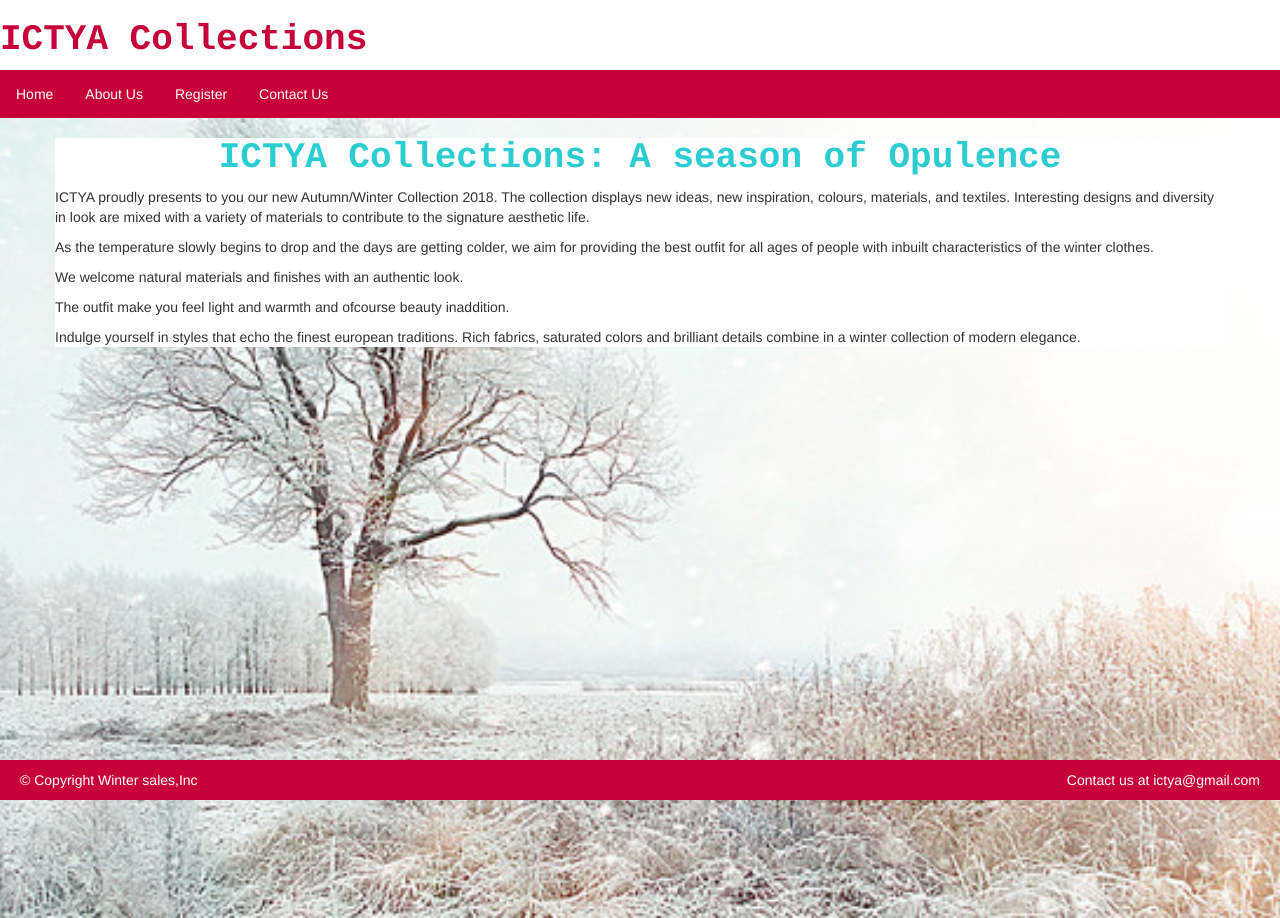
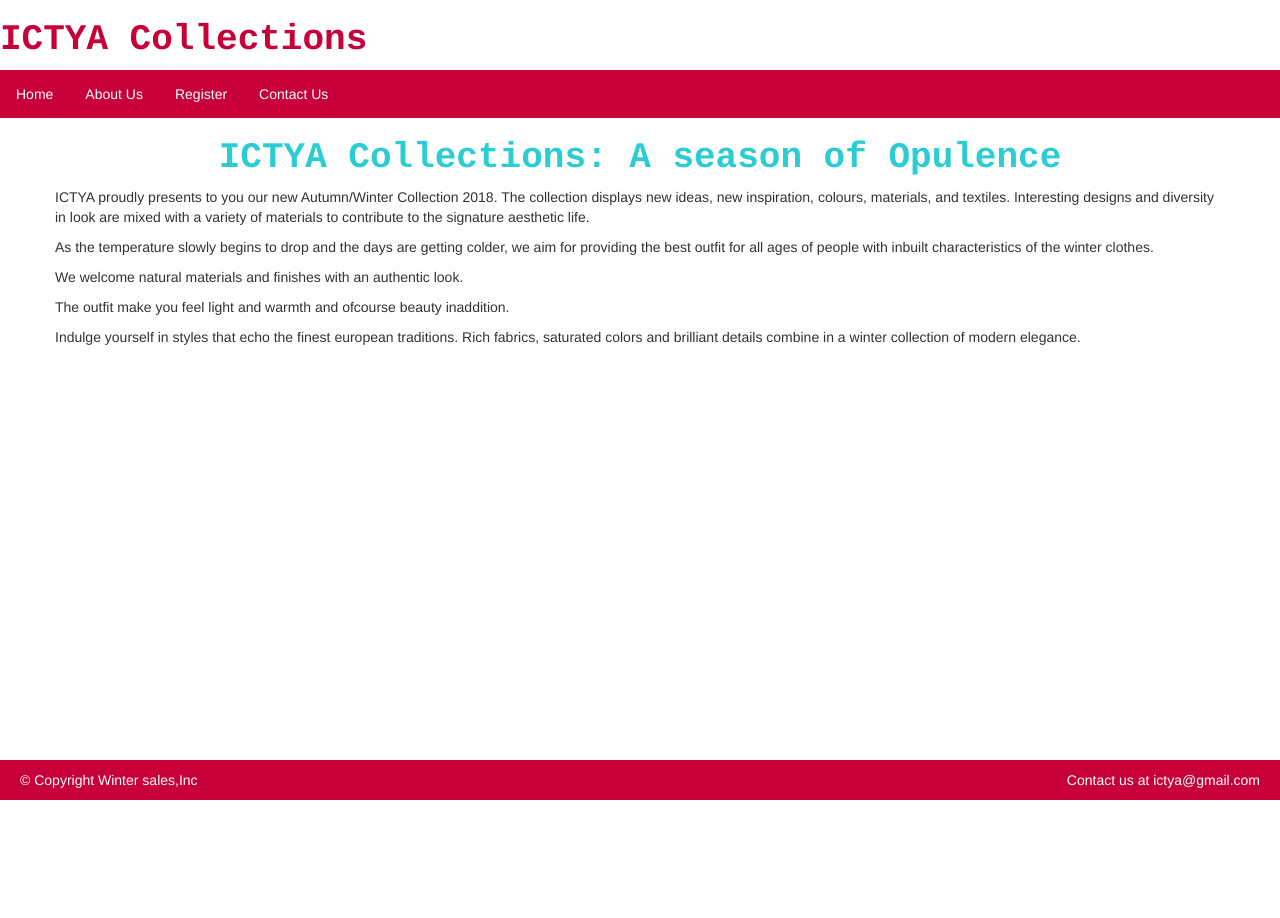
Before and after one commit to divyavani590/DBMSFinal, a PHP site: page /aboutus.php in a window 1280 px wide. After the commit the page ends 800 px from the top, so only its background shows below. Run offline with PHP 8.4, Linux system fonts and the light colour scheme; some libraries are stand-ins or nearby versions.

Commit message:
about us

```diff
--- a/aboutus.php
+++ b/aboutus.php
@@ -24,7 +24,7 @@
   <li><a href="contact.php">Contact Us</a></li>
 </ul>
 
-<div class="bg" >
+<div class="" >
 <div class="container">
 	<div class="row">
 <div  style="background-color:#FFFFFF">
```
